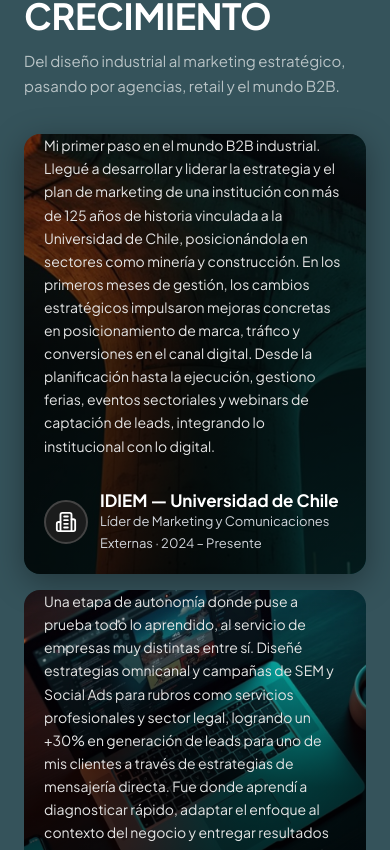
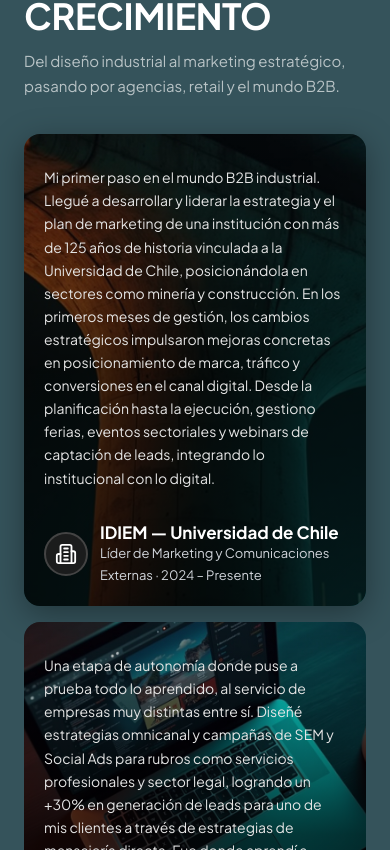
Before and after one commit to jequinones87/sitio-personal, a React (Vite) app: page / in a window 390 px wide. Shown: the part 6354-7204 px from the top of the page. Built offline with nearby package versions, Linux system fonts and the light colour scheme; no server answers.

Commit message:
Mobile Experience: add 32px top padding to body text

```diff
--- a/src/components/Experience/Experience.module.css
+++ b/src/components/Experience/Experience.module.css
@@ -225,7 +225,7 @@
   /* Body text over image */
   .body {
     position: static;
-    padding: 0 20px 0 20px;
+    padding: 32px 20px 0 20px;
     opacity: 1;
     transform: none;
     pointer-events: auto;
```
